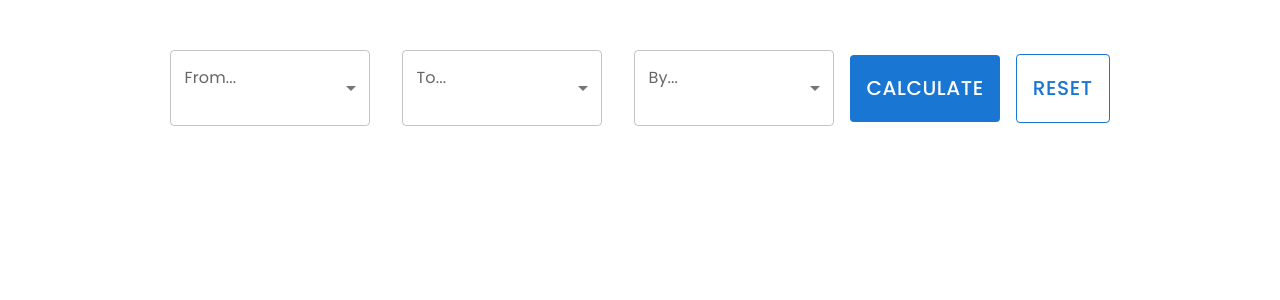
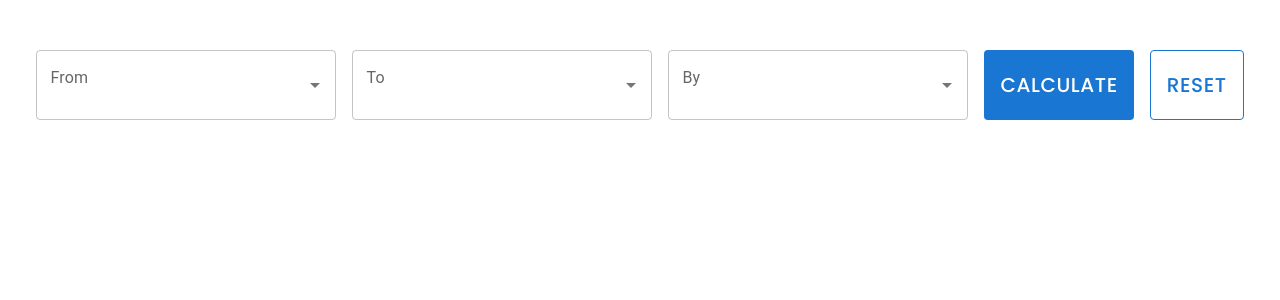
Before and after one commit to nergisRahimzade/my-distance-calculator, a React (Vite) app: page / in a window 1280 px wide. Shown: the top 300 px of the page. Built offline with nearby package versions, Linux system fonts and the light colour scheme.

Commit message:
Converted Select to Autocomplete. Now users can choose options by typing and autocomplete will suggest options. Also, now options are visible fully.

```diff
--- a/src/components/search-city/SearchCity.css
+++ b/src/components/search-city/SearchCity.css
@@ -25,8 +25,8 @@ html, body {
 .search-container {
   display: flex;
   flex-direction: row;
-  align-items: center;
-  justify-content: center;
+  align-items: stretch;
+
   gap: 16px;
   margin: 10px;
   background-color: white;
--- a/src/components/search-city/SearchCity.tsx
+++ b/src/components/search-city/SearchCity.tsx
@@ -1,5 +1,5 @@
 import { FormControl, InputLabel, Select, MenuItem, Button } from '@mui/material';
-import { useState, type SyntheticEvent } from 'react';
+import { useMemo, useState, type SyntheticEvent } from 'react';
 import citiesData from '../search-city-list/cities.json';
 import './SearchCity.css';
 import { OutputCity } from './output-city/OutputCity';
@@ -8,6 +8,10 @@ import Box from '@mui/material/Box';
 import TabPanel from '@mui/lab/TabPanel';
 import TabContext from '@mui/lab/TabContext';
 import TabList from '@mui/lab/TabList';
+
+import Autocomplete from '@mui/material/Autocomplete';
+import TextField from '@mui/material/TextField';
+
 import { CityOverviewInfo } from './output-city/city-overview/CityOverviewInfo';
 import { CityAttractionInfo } from './output-city/city-overview/CityAttractionsInfo';
 import { CityEmergencyNumbersInfo } from './output-city/city-overview/CityEmergencyNumbersInfo';
@@ -17,11 +21,14 @@ export function SearchCity() {
   const [destination, setDestination] = useState('');
   const [mode, setMode] = useState('');
   const [showOutput, setShowOutput] = useState(false);
-  const cities = citiesData.cities;
   const [tabValue, setTabValue] = useState('overview');
   const [showCityInfo, setShowCityInfo] = useState(false);
 
   const [clicked, setClicked] = useState(false);
+
+  const cityList = useMemo(() => {
+    return citiesData.cities.map(city => city.cityName);
+  }, []);
 
   const handleOriginChange = (event: any) => {
     setOrigin(event?.target.value)
@@ -58,100 +65,70 @@ export function SearchCity() {
   return (
     <div className='container'>
       <div className='search-container'>
-        <FormControl className='search-select-container' sx={{
-          width: 200,
-          '&  .MuiSelect-select': {
-            overflow: 'hidden',
-            textOverflow: 'ellipsis',
-            whiteSpace: 'nowrap'
-          },
-          marginRight: 2,
-        }}>
-          <InputLabel
-            id='origin-select-label'
-            sx={{ fontFamily: 'Poppins' }}
-          >
-            From...
-          </InputLabel>
-          <Select
-            className='search-select-item'
-            labelId='simple-select-label'
-            id='simple-select'
-            value={origin}
-            label='Select City'
-            onChange={handleOriginChange}
-            sx={{ fontFamily: 'Poppins' }}
-          >
-            {cities.map((city) => {
-              return (
-                <MenuItem key={city.cityName} value={city.cityName}>{city.cityName}</MenuItem>
-              );
-            })}
-          </Select>
-        </FormControl>
 
-        <FormControl className='search-select-container'
-          sx={{
-            width: 200,
-            '&  .MuiSelect-select': {
-              overflow: 'hidden',
-              textOverflow: 'ellipsis',
-              whiteSpace: 'nowrap'
-            },
-            marginRight: 2
-          }}
-        >
-          <InputLabel
-            id='destination-select-label'
-            sx={{ fontFamily: 'Poppins' }}
-          >
-            To...
-          </InputLabel>
-          <Select
-            className='search-select-item'
-            labelId='simple-select-label'
-            id='simple-select'
-            value={destination}
-            label='Select City'
-            onChange={handleDestinationChange}
-            sx={{ fontFamily: 'Poppins' }}
-          >
-            {cities.map((city) => (
-              <MenuItem key={city.cityName} value={city.cityName}>{city.cityName}</MenuItem>
-            ))}
-          </Select>
-        </FormControl>
+        <Autocomplete
+          disablePortal
+          options={cityList}
+          value={origin}
+          onChange={(_, newValue) => setOrigin(newValue || '')}
+          sx={{ width: 300, fontFamily: 'Poppins' }}
+          renderInput={(params: any) =>
+            <TextField
+              sx={{
+                '& .MuiInputBase-root': {
+                  height: '100%',
+                  padding: '16px 14px',
+                  fontFamily: 'Poppins'
+                }
+              }}
+              {...params}
+              label='From'
+            />
+          }
+        />
 
-        <FormControl className='search-select-container'
-          sx={{
-            width: 200,
-            '&  .MuiSelect-select': {
-              overflow: 'hidden',
-              textOverflow: 'ellipsis',
-              whiteSpace: 'nowrap'
-            }
-          }}
-        >
-          <InputLabel
-            id='mode-select-label'
-            sx={{ fontFamily: 'Poppins' }}
-          >
-            By...
-          </InputLabel>
-          <Select
-            className='search-select-item'
-            labelId='simple-select-label'
-            id='simple-select'
-            value={mode}
-            label='Select Mode'
-            onChange={handleModeChange}
-            sx={{ fontFamily: 'Poppins' }}
-          >
-            <MenuItem value='foot'>Foot</MenuItem>
-            <MenuItem value='car'>Car</MenuItem>
-            <MenuItem value='plane'>Plane</MenuItem>
-          </Select>
-        </FormControl>
+
+        <Autocomplete
+          disablePortal
+          options={cityList}
+          value={destination}
+          onChange={(_, newValue) => setDestination(newValue || '')}
+          sx={{ width: 300, fontFamily: 'Poppins' }}
+          renderInput={(params: any) =>
+            <TextField
+              sx={{
+                '& .MuiInputBase-root': {
+                  height: '100%',
+                  padding: '16px 14px',
+                  fontFamily: 'Poppins'
+                }
+              }}
+              {...params}
+              label='To'
+            />
+          }
+        />
+
+        <Autocomplete
+          disablePortal
+          options={['Foot', 'Car', 'Plane']}
+          value={mode}
+          onChange={(event, newValue) => {setMode(newValue || ''); console.log('newValue:  ', newValue)}}
+          sx={{ width: 300, fontFamily: 'Poppins' }}
+          renderInput={(params: any) =>
+            <TextField
+              sx={{
+                '& .MuiInputBase-root': {
+                  height: '100%',
+                  padding: '16px 14px',
+                  fontFamily: 'Poppins'
+                }
+              }}
+              {...params}
+              label='By'
+            />
+          }
+        />
 
         <Button
           onClick={handleClick}
@@ -162,7 +139,7 @@ export function SearchCity() {
 
         <Button
           onClick={handleReset}
-          sx={{ fontFamily: 'Poppins', fontSize: 20, padding: 2, borderWidth: 1, borderColor: 'rgb(25, 118, 210)'}}
+          sx={{ fontFamily: 'Poppins', fontSize: 20, padding: 2, borderWidth: 1, borderColor: 'rgb(25, 118, 210)' }}
           variant='outlined'
         >
           Reset
@@ -195,7 +172,7 @@ export function SearchCity() {
                 </TabList>
               </Box>
               <TabPanel value='overview'>
-                <CityOverviewInfo city={destination} clicked={clicked}/>
+                <CityOverviewInfo city={destination} clicked={clicked} />
               </TabPanel>
               <TabPanel value='attractions'>
                 <CityAttractionInfo city={destination} />
--- a/src/components/search-city/output-city/OutputCity.tsx
+++ b/src/components/search-city/output-city/OutputCity.tsx
@@ -7,7 +7,7 @@ import { findDistDur } from "../../../services/destServices/getDistDur";
 import type { DistanceResult } from "../../../assets/types/DistanceResult";
 import type { OutputCityProps } from "../../../assets/types/OutputCityProps";
 
-export function OutputCity({ origin, destination, mode, clicked, setClicked }: OutputCityProps) {
+export function OutputCity({ origin, destination, mode, clicked }: OutputCityProps) {
   const [result, setResult] = useState<DistanceResult | null>(null);
   const [loading, setLoading] = useState(false);
 
--- a/src/services/destServices/getDistDur.ts
+++ b/src/services/destServices/getDistDur.ts
@@ -13,11 +13,11 @@ export async function findDistDur(city1: string, city2: string, mode: string) {
     const destination = await findLatLon(city2);
 
     let profile = 'driving-car';
-    if (mode === 'foot')
+    if (mode === 'Foot')
       profile = 'foot-walking';
-    else if (mode === 'car')
+    else if (mode === 'Car')
       profile = 'driving-car';
-    else if (mode === 'plane')
+    else if (mode === 'Plane')
       return calculateFlightDistance(origin, destination);
 
     const url = import.meta.env.VITE_OPENROUTESERVICE_BASE_URL + `/${profile}?api_key=${apiKey}&start=${origin.lon},${origin.lat}&end=${destination.lon},${destination.lat}`;
```
